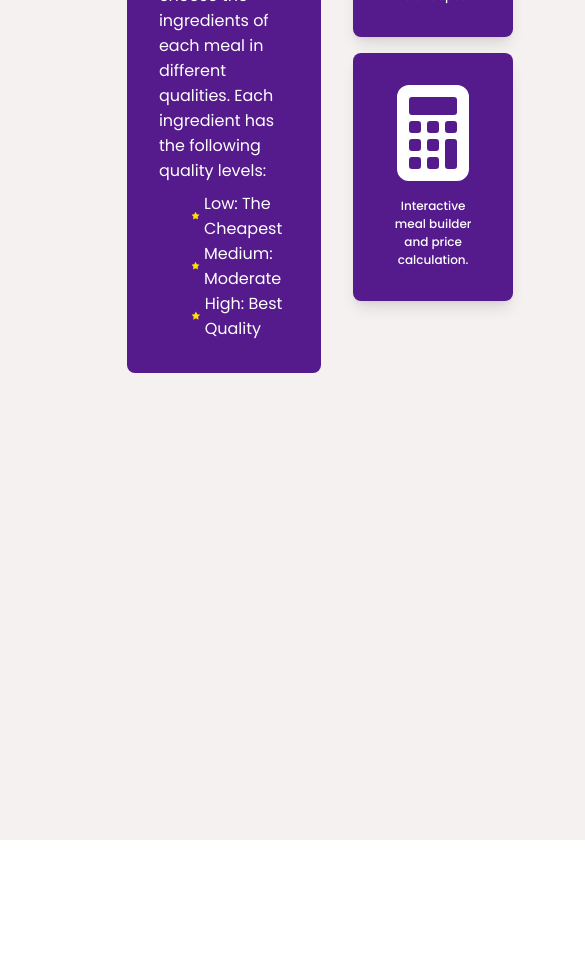
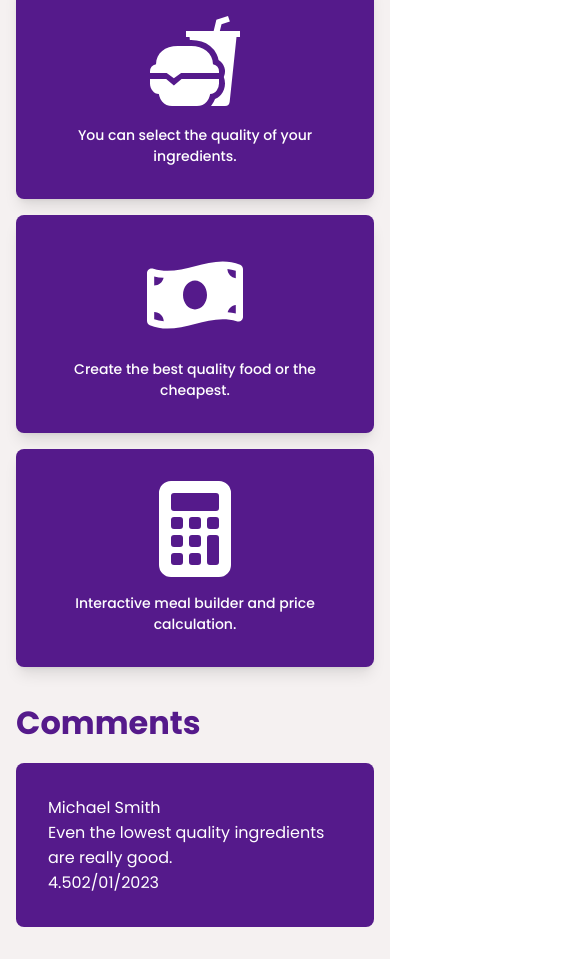
Before and after one commit to KaganHamzacebi/kagan-hamzacebi-otsimo-frontend-task-2023, a React (Create React App) app: page / in a window 390 px wide. Shown: the part 920-1879 px from the top of the page, 585 px wide, since content can reach past the window. Before the commit the page ends 1760 px from the top, so only its background shows below. Built offline with nearby package versions, Linux system fonts and the light colour scheme.

Commit message:
header menu button changed, home responsiveness implemented

```diff
--- a/src/styles/components/Header.module.scss
+++ b/src/styles/components/Header.module.scss
@@ -6,7 +6,7 @@
   background-color: white;
   display: flex;
   align-items: center;
-  justify-content: flex-start;
+  justify-content: space-between;
   column-gap: 2rem;
   padding: 1rem 2rem;
   z-index: 900;
--- a/src/styles/components/MealModal.module.scss
+++ b/src/styles/components/MealModal.module.scss
@@ -129,10 +129,17 @@
 
 .ingredientWrapper {
   overflow-y: auto;
+  margin-top: 1rem;
+  border-radius: var(--border-radius);
+  border: 1px solid #cccccc;
+  padding: 1rem 0;
+  display: flex;
+  flex-direction: column;
+  row-gap: 2rem;
+  margin-bottom: 1rem;
 }
 
 .ingredient {
-  margin-top: 2rem;
   padding: 0 1rem;
   display: flex;
   align-items: center;
@@ -194,9 +201,10 @@
   & > span {
     font-weight: 600;
     border-radius: var(--border-radius);
-    border: 1px solid #cccccc;
     padding: 1rem;
     box-shadow: 0 1px 3px 0 rgb(0 0 0 / 0.1), 0 1px 2px -1px rgb(0 0 0 / 0.1);
+    background-color: var(--main-color-secondary);
+    color: white;
 
     @include media-lg {
       font-size: 24px;
--- a/src/styles/modules/Home.module.scss
+++ b/src/styles/modules/Home.module.scss
@@ -1,10 +1,21 @@
+@import "./src/styles/mixins";
+
 .main {
   margin-top: var(--header-height);
   background-color: var(--main-color-primary);
-  padding: 2rem 20rem;
+  padding: 2rem 1rem;
+
+  @include media-md {
+    padding: 2rem 10rem;
+  }
+
+  @include media-lg {
+    padding: 2rem 20rem;
+  }
 }
 
 .welcomeSection {
+  margin-top: 2rem;
   display: flex;
   justify-content: flex-start;
   align-items: center;
@@ -13,14 +24,15 @@
 }
 
 .welcomeWrapper {
+  width: 100%;
   display: flex;
   align-items: center;
   justify-content: center;
   column-gap: 2rem;
+  flex-direction: column;
 }
 
 .information {
-  width: 100%;
   background-color: var(--main-color-secondary);
   border-radius: var(--border-radius);
   padding: 2rem;
@@ -60,15 +72,22 @@
 }
 
 .welcomeMessage {
+  font-size: 32px;
   color: var(--text-color-secondary);
   text-align: center;
 }
 
 .cardContainer {
-  width: 50%;
+  margin-top: 2rem;
   display: flex;
   flex-direction: column;
+  justify-content: center;
   row-gap: 1rem;
+
+  @include media-sm {
+    flex-direction: row;
+    column-gap: 1rem;
+  }
 
   & > .card {
     display: flex;
@@ -93,15 +112,11 @@
 
     & > .cardText {
       color: var(--text-color-primary);
-      font-size: 12px;
+      font-size: 14px;
       font-weight: 500;
       text-align: center;
     }
   }
-}
-
-.commentSection {
-  margin-top: 6rem;
 }
 
 .commentContainer {
@@ -122,3 +137,13 @@
     word-wrap: break-word;
   }
 }
+
+.commentsText {
+  color: var(--text-color-secondary);
+  margin-top: 2rem;
+  margin-bottom: 1rem;
+
+  @include media-lg {
+    margin-top: 8rem;
+  }
+}
--- a/src/styles/modules/Menu.module.scss
+++ b/src/styles/modules/Menu.module.scss
@@ -18,7 +18,7 @@
 }
 
 .filterSection {
-  border: 1px solid rgba(48, 48, 48, 0.5);
+  border: 1px solid rgba(85, 26, 139, 0.4);
   border-radius: var(--border-radius);
   justify-content: space-evenly;
   padding: 1rem;
@@ -43,7 +43,12 @@
   }
 
   & > div > span {
+    font-size: 12px;
     font-weight: 600;
+
+    @include media-lg {
+      font-size: 16px;
+    }
   }
 }
 
@@ -52,6 +57,14 @@
   justify-content: center;
   align-items: center;
   column-gap: 0.25rem;
+
+  & > span {
+    font-size: 12px;
+
+    @include media-lg {
+      font-size: 14px;
+    }
+  }
 
   & > input[type='radio'] {
     cursor: pointer;
@@ -122,7 +135,7 @@
     position: absolute;
     top: -1.75rem;
     box-shadow: 0 20px 25px -5px rgb(0 0 0 / 0.1), 0 8px 10px -6px rgb(0 0 0 / 0.1);
-    border: 1px solid rgba(128, 0, 128, 0.4);
+    border: 1px solid rgba(85, 26, 139, 0.4);
     background-color: var(--main-color-primary);
     font-weight: 700;
     padding: 0.5rem 1rem;
--- a/src/views/Home.tsx
+++ b/src/views/Home.tsx
@@ -86,6 +86,7 @@ function Home() {
           </div>
         </section>
         <div className={styles.commentSection}>
+          <h1 className={styles.commentsText}>Comments</h1>
           <Swiper
             className={styles.commentContainer}
             modules={[Autoplay]}
@@ -94,8 +95,15 @@ function Home() {
               disableOnInteraction: false
             }}
             loop={true}
-            slidesPerView={6}
+            slidesPerView={1}
             spaceBetween={10}
+            breakpoints={{
+              640: { slidesPerView: 2 },
+              768: { slidesPerView: 2 },
+              1024: { slidesPerView: 3 },
+              1280: { slidesPerView: 4 },
+              1536: { slidesPerView: 5 }
+            }}
           >
             {
               comments.map((comment, id) => {
```
